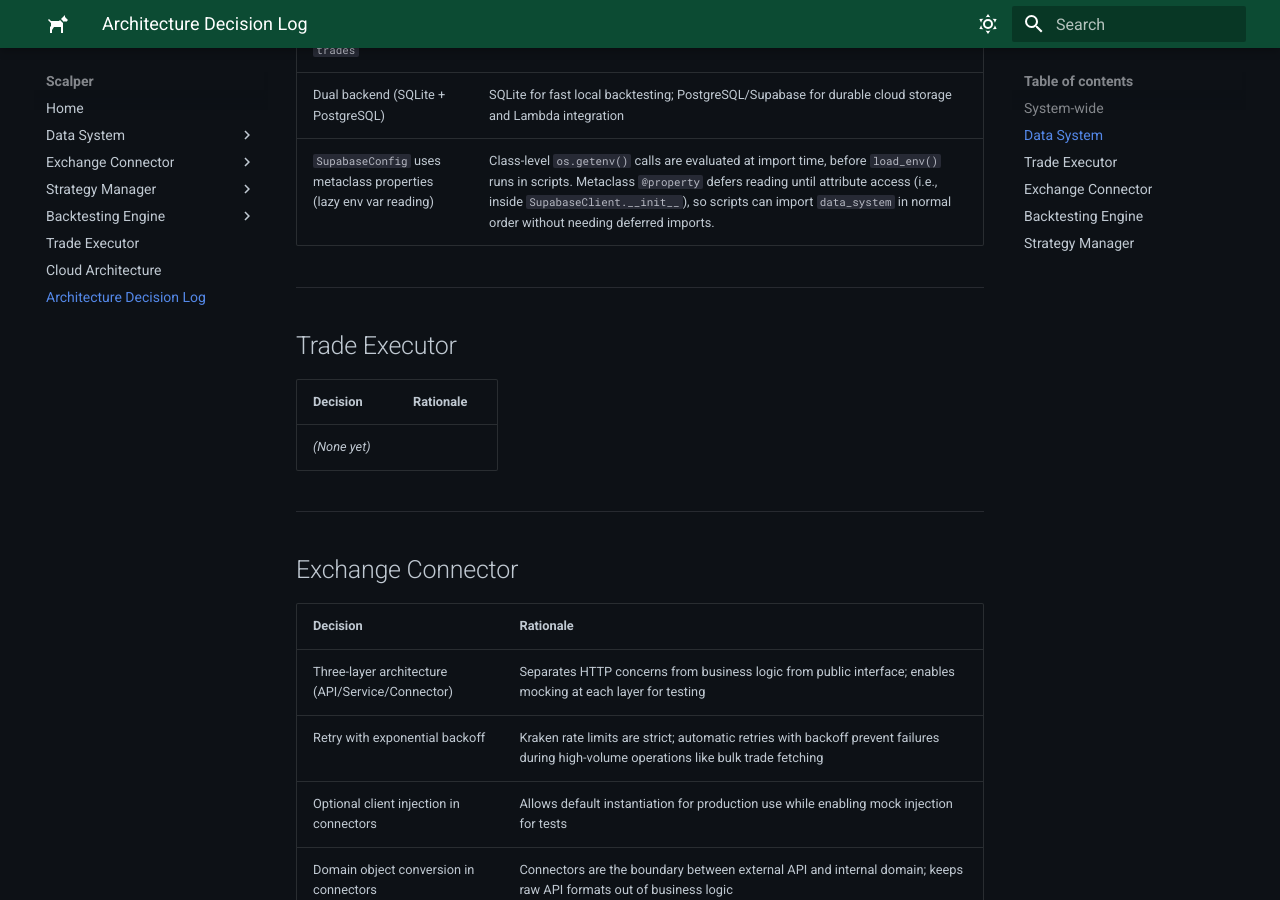
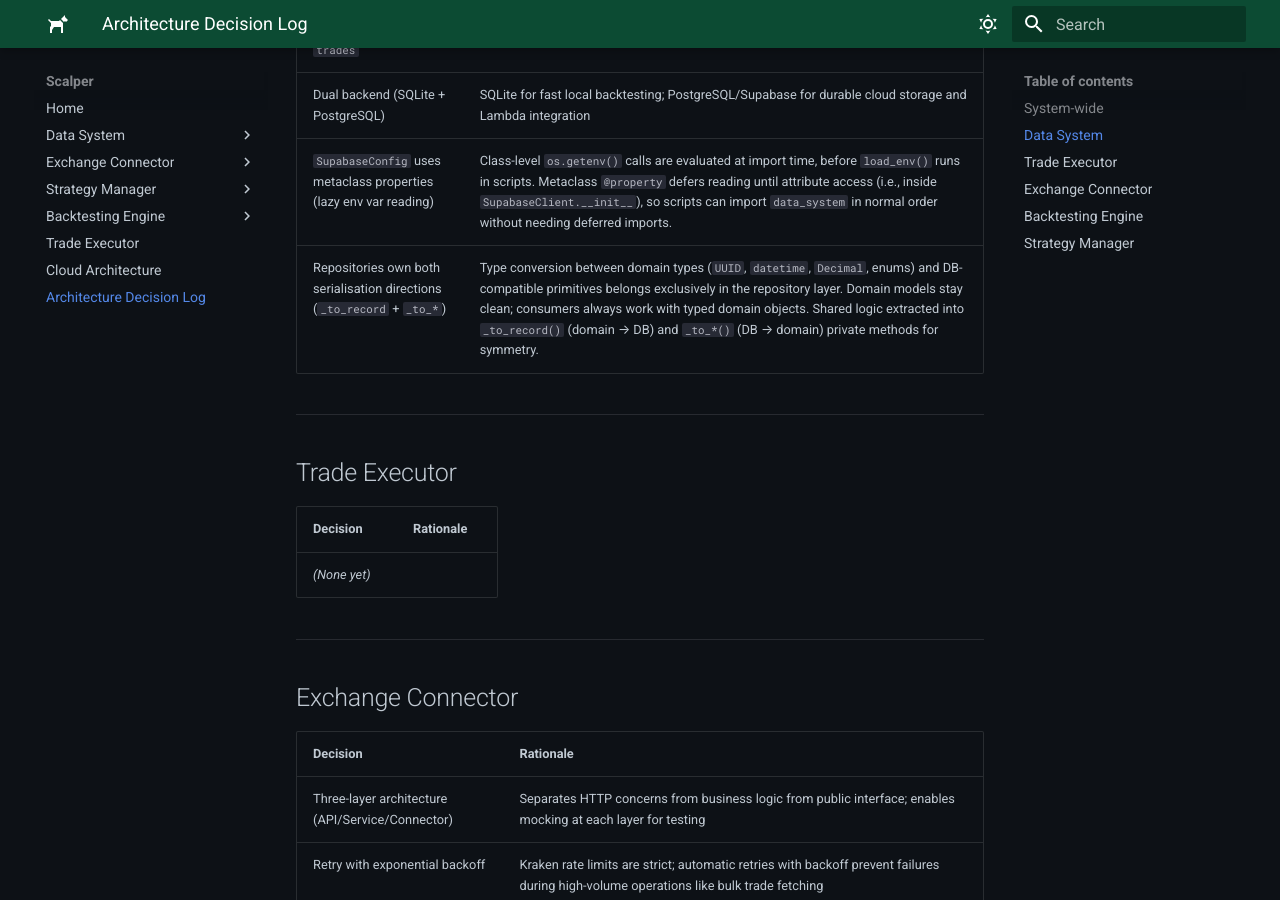
Before and after one commit to Phil-Lord/crypto-scalper, an MkDocs documentation site: the page built from docs/architecture-decision-log.md, in a window 1280 px wide and 900 px high, scrolled down 850 px. Built offline with MkDocs 1.6.1 and Material for MkDocs 9.7.7, drawn with Linux system fonts in a browser that asks for light colours.

Commit message:
DOC: Add repo serialisation responsibility to ADL

```diff
--- a/docs/architecture-decision-log.md
+++ b/docs/architecture-decision-log.md
@@ -17,12 +17,13 @@ Record decisions here when future-you might ask _"why did I do it this way?"_.
 
 ## Data System
 
-| Decision                                                          | Rationale                                                                                                                                                                                                                                                                                      |
-| ----------------------------------------------------------------- | ---------------------------------------------------------------------------------------------------------------------------------------------------------------------------------------------------------------------------------------------------------------------------------------------- |
-| Denormalise `bot_id` on `bot_ticks`                               | Read performance is critical for time-series data; avoids JOIN on `bot_runs` for common query _"all ticks for bot X"_; enables partitioning                                                                                                                                                    |
-| Composite primary key `(trade_id, pair)` on `trades`              | Kraken trade IDs are only unique within a trading pair                                                                                                                                                                                                                                         |
-| Dual backend (SQLite + PostgreSQL)                                | SQLite for fast local backtesting; PostgreSQL/Supabase for durable cloud storage and Lambda integration                                                                                                                                                                                        |
-| `SupabaseConfig` uses metaclass properties (lazy env var reading) | Class-level `os.getenv()` calls are evaluated at import time, before `load_env()` runs in scripts. Metaclass `@property` defers reading until attribute access (i.e., inside `SupabaseClient.__init__`), so scripts can import `data_system` in normal order without needing deferred imports. |
+| Decision                                                                | Rationale                                                                                                                                                                                                                                                                                                                                           |
+| ----------------------------------------------------------------------- | --------------------------------------------------------------------------------------------------------------------------------------------------------------------------------------------------------------------------------------------------------------------------------------------------------------------------------------------------- |
+| Denormalise `bot_id` on `bot_ticks`                                     | Read performance is critical for time-series data; avoids JOIN on `bot_runs` for common query _"all ticks for bot X"_; enables partitioning                                                                                                                                                                                                         |
+| Composite primary key `(trade_id, pair)` on `trades`                    | Kraken trade IDs are only unique within a trading pair                                                                                                                                                                                                                                                                                              |
+| Dual backend (SQLite + PostgreSQL)                                      | SQLite for fast local backtesting; PostgreSQL/Supabase for durable cloud storage and Lambda integration                                                                                                                                                                                                                                             |
+| `SupabaseConfig` uses metaclass properties (lazy env var reading)       | Class-level `os.getenv()` calls are evaluated at import time, before `load_env()` runs in scripts. Metaclass `@property` defers reading until attribute access (i.e., inside `SupabaseClient.__init__`), so scripts can import `data_system` in normal order without needing deferred imports.                                                      |
+| Repositories own both serialisation directions (`_to_record` + `_to_*`) | Type conversion between domain types (`UUID`, `datetime`, `Decimal`, enums) and DB-compatible primitives belongs exclusively in the repository layer. Domain models stay clean; consumers always work with typed domain objects. Shared logic extracted into `_to_record()` (domain → DB) and `_to_*()` (DB → domain) private methods for symmetry. |
 
 ---
 
```
